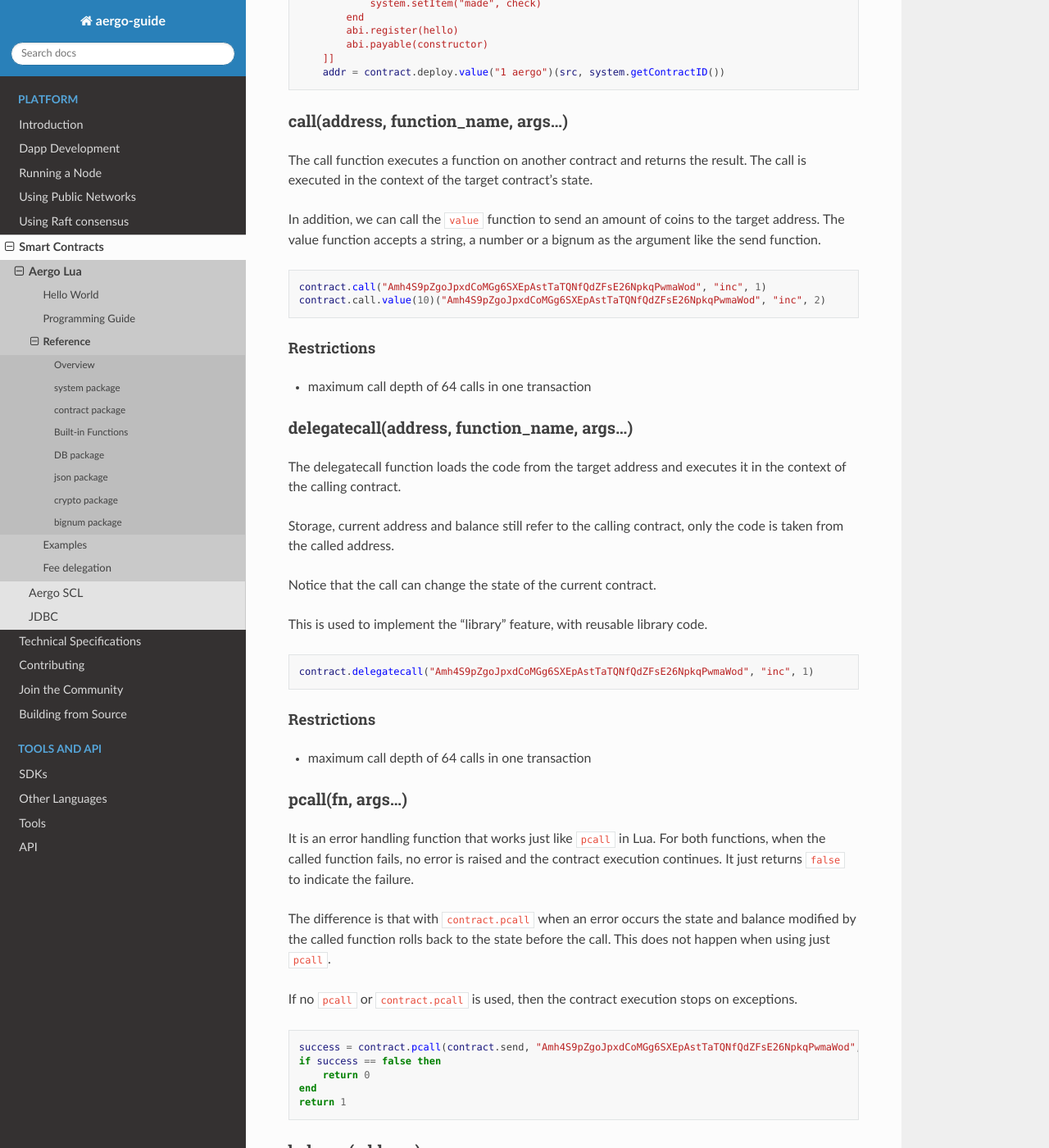
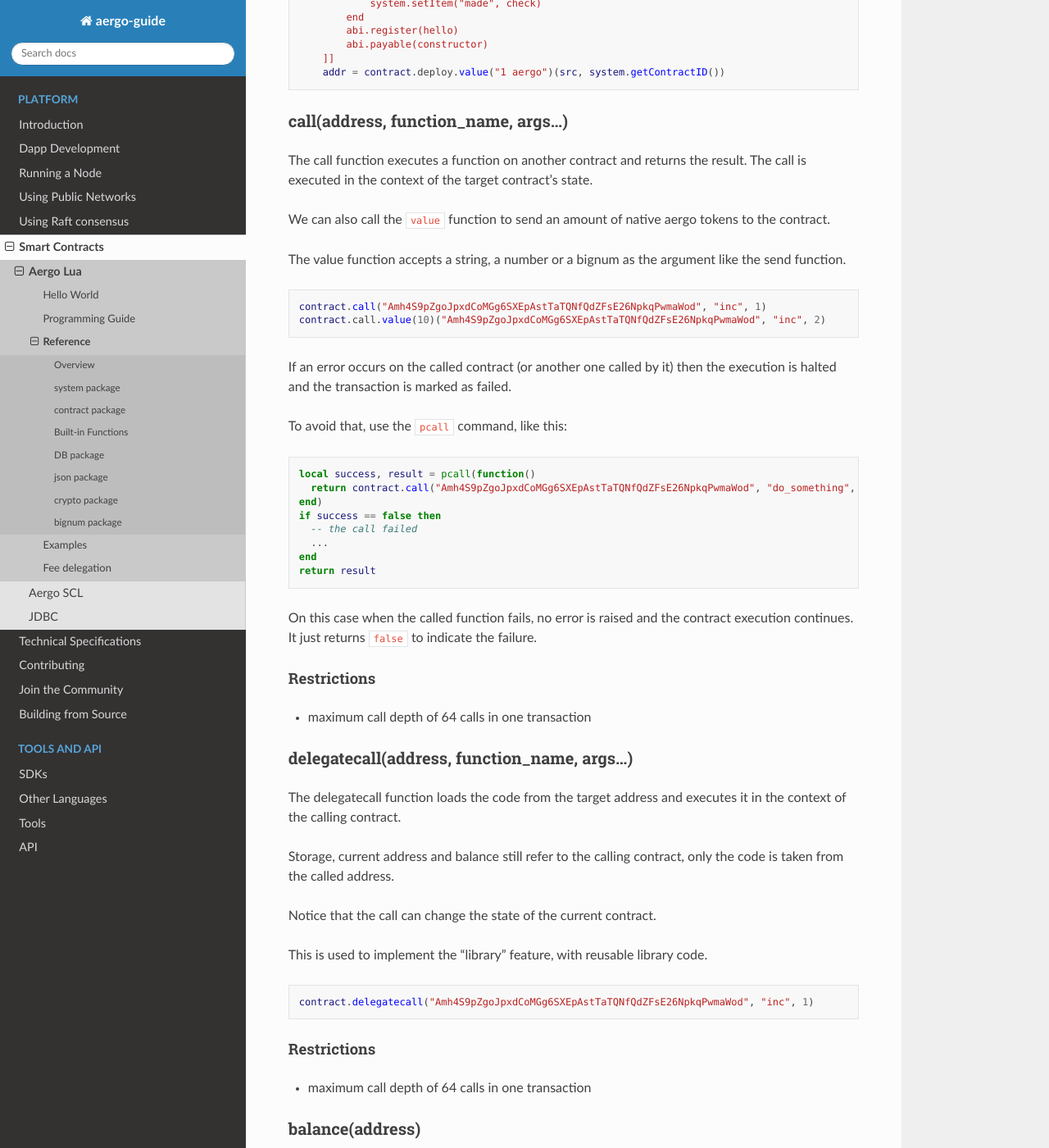
Before and after one commit to aergoio/guide, a Sphinx documentation site: the page built from source/smart-contracts/lua/reference.md, in a window 1280 px wide and 1400 px high, scrolled down 3131 px. Shown: the whole window at 82% size. Built offline with Sphinx 7.4.7 and the Read the Docs theme 2.0.0, drawn with Linux system fonts in a browser that asks for light colours.

Commit message:
remove contract.pcall()

````diff
--- a/source/smart-contracts/lua/reference.md
+++ b/source/smart-contracts/lua/reference.md
@@ -105,9 +105,11 @@ The value function accepts a string, a number or a bignum as the argument like t
 ```
 
 ### call(address, function_name, args...)
+
 The call function executes a function on another contract and returns the result. The call is executed in the context of the target contract's state.
 
-In addition, we can call the `value` function to send an amount of coins to the target address.
+We can also call the `value` function to send an amount of native aergo tokens to the contract.
+
 The value function accepts a string, a number or a bignum as the argument like the send function.
 
 ```lua
@@ -115,9 +117,28 @@ contract.call("Amh4S9pZgoJpxdCoMGg6SXEpAstTaTQNfQdZFsE26NpkqPwmaWod", "inc", 1)
 contract.call.value(10)("Amh4S9pZgoJpxdCoMGg6SXEpAstTaTQNfQdZFsE26NpkqPwmaWod", "inc", 2)
 ```
 
+If an error occurs on the called contract (or another one called by it) then the execution is halted and the transaction is marked as failed.
+
+To avoid that, use the `pcall` command, like this:
+
+```lua
+local success, result = pcall(function()
+  return contract.call("Amh4S9pZgoJpxdCoMGg6SXEpAstTaTQNfQdZFsE26NpkqPwmaWod", "do_something", 123, "id")
+end)
+if success == false then
+  -- the call failed
+  ...
+end
+return result
+```
+
+On this case when the called function fails, no error is raised and the contract execution continues.
+It just returns `false` to indicate the failure.
+
 #### Restrictions
 
 - maximum call depth of 64 calls in one transaction
+
 
 ### delegatecall(address, function_name, args...)
 The delegatecall function loads the code from the target address and executes it in the context of the calling contract.
@@ -136,22 +157,6 @@ contract.delegatecall("Amh4S9pZgoJpxdCoMGg6SXEpAstTaTQNfQdZFsE26NpkqPwmaWod", "i
 
 - maximum call depth of 64 calls in one transaction
 
-### pcall(fn, args...)
-It is an error handling function that works just like `pcall` in Lua.
-For both functions, when the called function fails, no error is raised and the contract execution continues.
-It just returns `false` to indicate the failure.
-
-The difference is that with `contract.pcall` when an error occurs the state and balance modified by the called function rolls back to the state before the call. This does not happen when using just `pcall`.
-
-If no `pcall` or `contract.pcall` is used, then the contract execution stops on exceptions.
-
-```lua
-success = contract.pcall(contract.send, "Amh4S9pZgoJpxdCoMGg6SXEpAstTaTQNfQdZFsE26NpkqPwmaWod", "1 AERGO")
-if success == false then
-    return 0
-end
-return 1
-```
 
 ### balance(address)
 This function returns the balance of the given address in AER. The return type is string.
````
